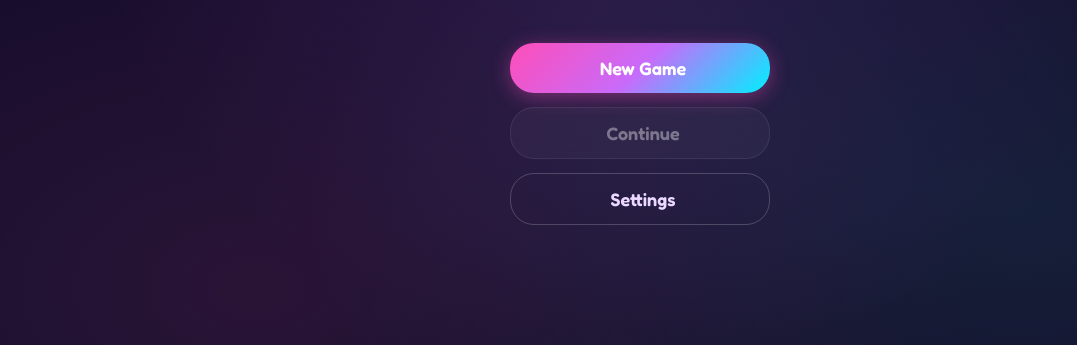
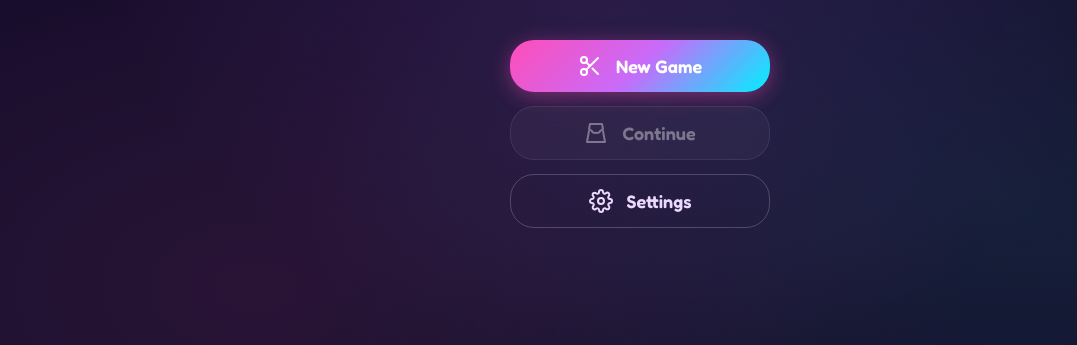
Before and after one commit to Ethan-da-Tech-Wizard/Fashion, a plain HTML site: page index.html in a window 1280 px wide. Shown: the part 353-698 px from the top of the page, without its empty margins (0-1077 px from the left). Drawn offline with Linux system fonts and the light colour scheme; animation ran at ten frames a second.

Commit message:
Fix: hydrate data-icon placeholders (typeof Icons instead of window.Icons)
A top-level const is not a property of window, so the guard never passed and
Icons.init() never ran; 0 of 22 placeholders had an SVG.

Co-Authored-By: Claude Sonnet 5.5 <noreply@anthropic.com>

```diff
--- a/index.html
+++ b/index.html
@@ -31,8 +31,8 @@
   at runtime by the owning module with createElement/innerHTML.
 
   Elements marked data-icon="name" are empty placeholders: Icons.init() (js/icons.js)
-  is meant to replace their contents with inline SVG after the page loads (but see the bug note
-  above the final inline script: that call currently never runs).
+  replaces their contents with inline SVG after the page loads (see the note above the final inline
+  script for why that call is guarded with `typeof Icons`, not `window.Icons`).
 
   Running it: open index.html in a browser, or serve the folder (for example
   `python3 -m http.server`). Progress is stored in localStorage under the key
@@ -641,18 +641,18 @@
   <script src="js/game.js"></script>
 
   <!--
-    Intended to hydrate every [data-icon] placeholder once the DOM is ready, and to survive a failed
-    load of icons.js through the `window.Icons` guard. BUG [observed in headless Chrome: typeof window.Icons
-    is 'undefined' while typeof Icons is 'object', and 0 of the 22 data-icon placeholders contained an SVG]:
-    `const Icons` in a classic script does not create a property on `window`, so the guard is always false and
-    Icons.init() never runs; the static icons in this file (menu buttons, workshop cards, header buttons, closet tabs)
-    stay empty. A fix would test `typeof Icons !== 'undefined'` instead. Dynamically created buttons (station tool
-    buttons) are not affected because they call Icons.get() themselves.
+    Hydrates every [data-icon] placeholder once the DOM is ready, and survives a failed load of icons.js.
+    FIXED: this used to test `window.Icons`, but `const Icons` in a classic script is a global lexical
+    binding, not a property of `window`, so the guard was always false and Icons.init() never ran (0 of the 22
+    placeholders got an SVG in headless Chrome). `typeof Icons` is safe for an undeclared name (it yields
+    'undefined' instead of throwing a ReferenceError), which keeps the "icons.js failed to load" protection.
+    Dynamically created buttons (station tool buttons) never depended on this because they call Icons.get() themselves.
   -->
   <script>
     // Initialize custom vector SVG icons once DOM parsing completes
     document.addEventListener('DOMContentLoaded', () => {
-      if(window.Icons) Icons.init();
+      // typeof (not window.Icons): top-level const is invisible on window; see the comment above.
+      if(typeof Icons !== 'undefined') Icons.init();
     });
   </script>
 </body>
```
Also changed, not shown: js/icons.js (+5 -4 lines).
